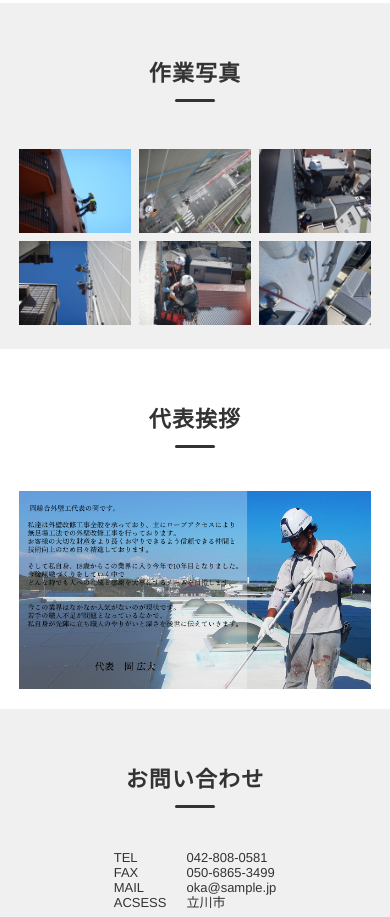
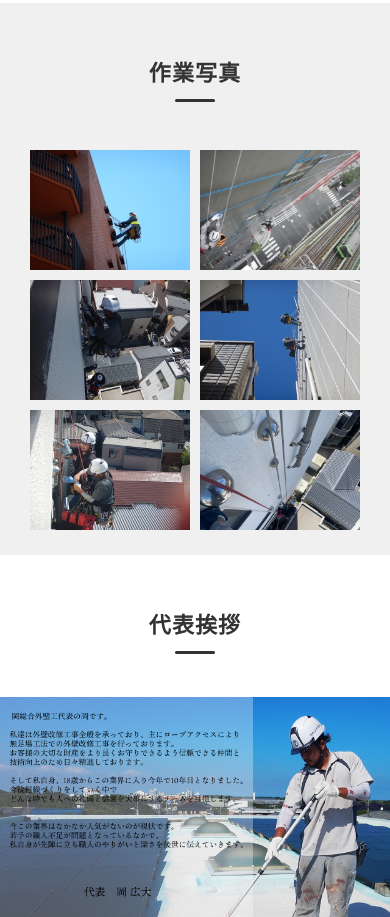
Before and after one commit to YUTAFUWa/OKA_2, a plain HTML site: page index.html in a window 390 px wide. Shown: the part 3260-4177 px from the top of the page. Drawn offline with Linux system fonts and the light colour scheme; some packages are replaced by stand-ins of ours; a script that the page names is missing.

Commit message:
代表挨拶を横幅いっぱいに

```diff
--- a/css/style.css
+++ b/css/style.css
@@ -174,9 +174,10 @@ nav .inner ul li a:hover {
 /* 代表挨拶 */
 
 .greeting__photo img{
-  width: 95%;
+  width: 100vw;
+  margin: 0 calc(50% - 50vw);
   display: block;
-  margin: 0 auto;
+  /* margin: 0 auto; */
 }
 
 /* お問い合わせ */
@@ -456,8 +457,8 @@ nav .inner ul li a:hover {
 
 .photo__thumbnail a img {
   object-fit: cover;
-  width: 120px;
-  padding: 4px;
+  width: 170px;
+  padding: 5px;
 }
 
 .lum-img{
```
Also changed, not shown: image/kakouki_sample.jpg.
